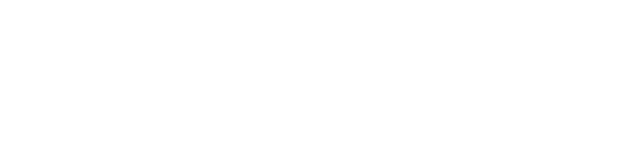
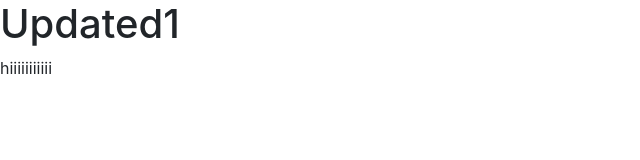
Before and after one commit to Rabin1999/currency-converter---JS-Major-Project-Movie-Booking-ReactJS---In-Class---jto7wvdynvva, a website: page src/index.html in a window 1280 px wide. Shown: the whole page, without its empty margins (0-640 px from the left). Drawn offline with nearby package versions, Linux system fonts and the light colour scheme.

Commit message:
Update index.html

```diff
--- a/src/index.html
+++ b/src/index.html
@@ -23,6 +23,8 @@
     <script src="https://maxcdn.bootstrapcdn.com/bootstrap/4.0.0/js/bootstrap.min.js"
         integrity="sha384-JZR6Spejh4U02d8jOt6vLEHfe/JQGiRRSQQxSfFWpi1MquVdAyjUar5+76PVCmYl" crossorigin="anonymous">
     </script>
+    <h1>Updated1</h1>
+    <p>hiiiiiiiiiii</p>
 </body>
 
 </html>
```
